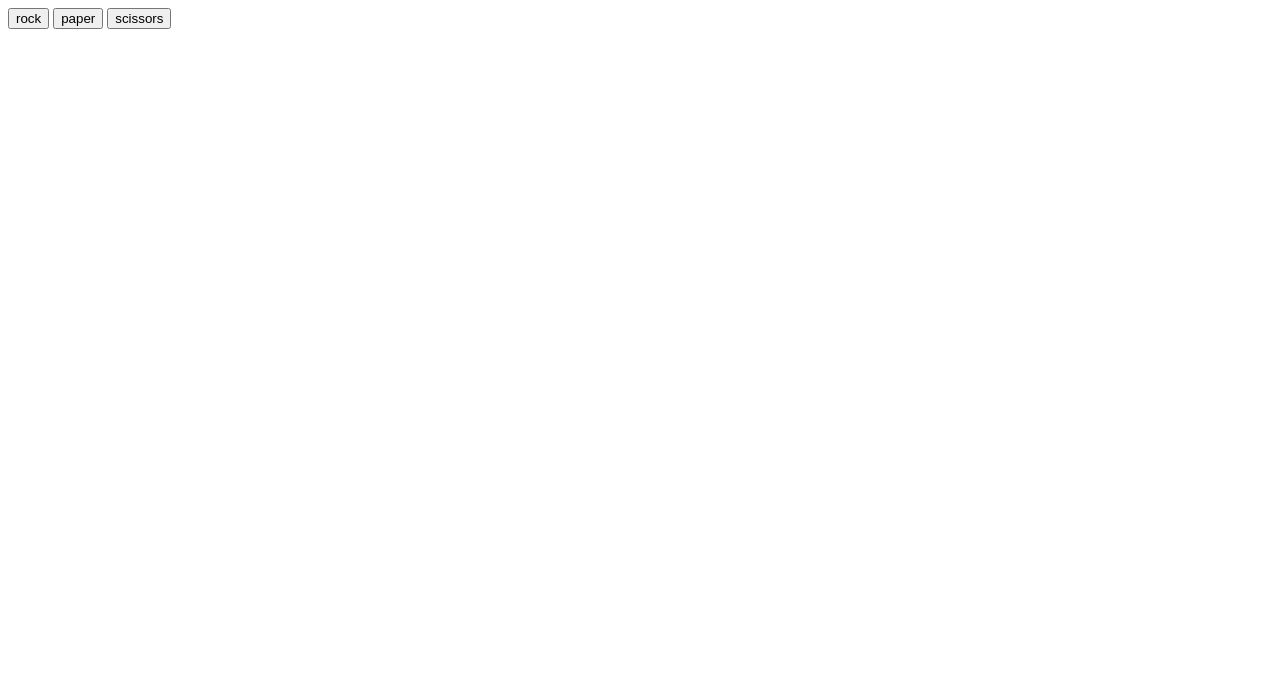
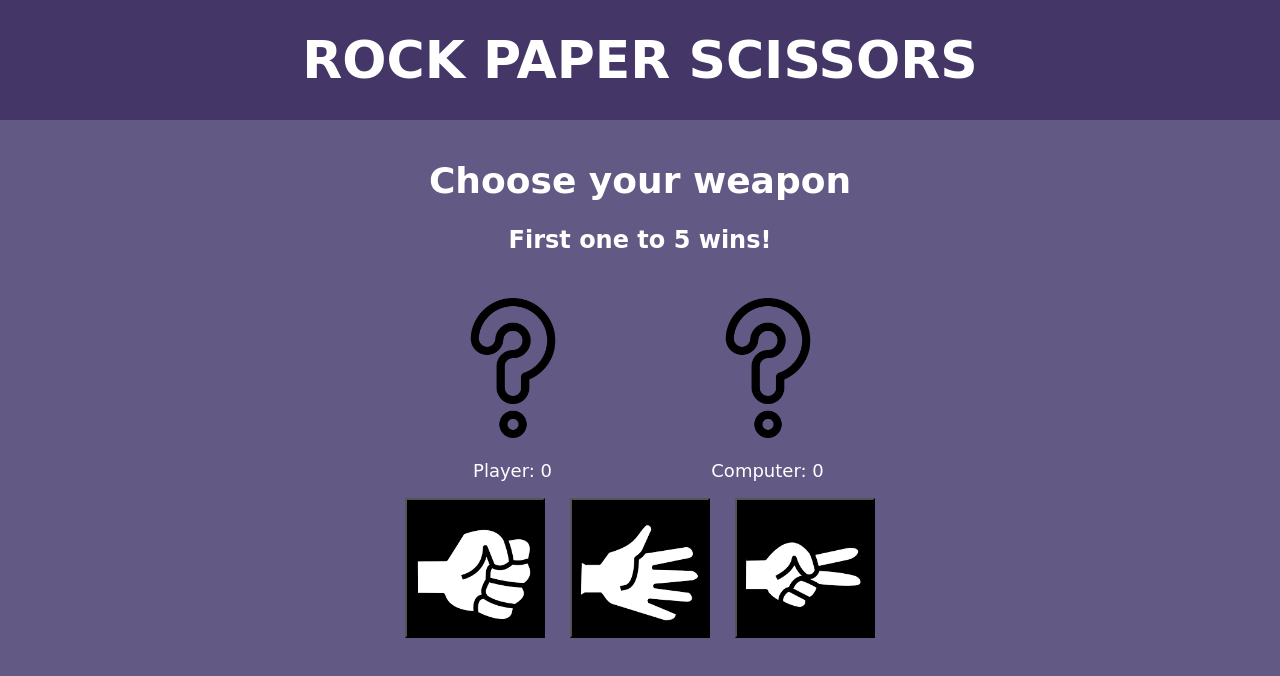
Before and after one commit to michaelmaluf/rps, a plain HTML site: page index.html in a window 1280 px wide. Drawn offline with Linux system fonts and the light colour scheme; a web font is replaced by a local one.

Commit message:
Added image files

```diff
--- a/index.html
+++ b/index.html
@@ -2,15 +2,51 @@
 <html lang="en">
 <head>
   <meta name="viewport" content="width=device-width, initial-scale=1.0">
-  <title>Document</title>
+  <link rel="preconnect" href="https://fonts.googleapis.com">
+  <link rel="preconnect" href="https://fonts.gstatic.com" crossorigin>
+  <link href="https://fonts.googleapis.com/css2?family=Shantell+Sans&family=Tilt+Warp&display=swap" rel="stylesheet">
+  <link rel="stylesheet" href="style.css">
+  <title>Rock Paper Scissors!</title>
 </head>
 <body>
-  <div class="container">
-    <button class="btn rock">rock</button>
-    <button class="btn paper">paper</button>
-    <button class="btn scissors">scissors</button>
-    <div class="result"></div>
+  <header class="header">
+    <h1 class="title">ROCK   PAPER   SCISSORS</h1>
+  </header>
+  <div class="main">
+    <div class="scoreboard">
+      <h2 class="game-info">Choose your weapon</h2>
+      <h3 class="score-info">First one to 5 wins!</h3>
+
+      <div class="scores-container">
+        <div class="score-box">
+          <div class="sign" id="player-sign">
+            <img src="question-mark.png">
+          </div>
+          <p class="score" id="player-score">Player: 0</p>
+        </div>
+
+        <div class="score-box">
+          <div class="sign" id="computer-sign">
+            <img src="question-mark.png">
+          </div>
+          <p class="score" id="computer-score">Computer: 0</p>
+          </div>
+        </div>
+      </div>
+    </div>
+    <div class="buttons">
+      <button class="btn rock"></button>
+      <button class="btn paper"></button>
+      <button class="btn scissors"></button>
+    </div>
   </div>
+  <div class="footer">
+
+  </div>
+  <div class="model">
+
+  </div>
+  <div class="overlay"></div>
   <script src="code.js"></script>
 </body>
 </html>
--- /dev/null
+++ b/style.css
@@ -0,0 +1,102 @@
+body {
+  background-color: #635985;
+  color: white;
+  font-family: 'Tilt Warp', cursive;
+  margin: 0;
+}
+
+img {
+  width: 140px;
+  height: 140px;
+}
+
+.header {
+  display: flex;
+  justify-content: center;
+  background-color: #443768;
+  font-size: 26px;
+  font-weight: 700;
+  text-align: center;
+  margin: 0;
+  padding: 30px;
+}
+
+.title {
+  margin: 0;
+}
+
+.main {
+  display: flex;
+  flex-direction: column;
+  align-items: center;
+}
+
+.game-info {
+  margin-top: 40px;
+  font-size: 36px;
+  text-align: center;
+  margin-bottom: 25px;
+}
+
+.score-info {
+  text-align: center;
+  font-size: 24px;
+}
+
+.buttons {
+  display: flex;
+  justify-content: space-between;
+}
+
+.scores-container {
+  display: flex;
+  justify-content: center;
+  gap: 75px;
+  padding-top: 20px;
+}
+
+.score-box {
+  width: 180px;
+  height: 200px;
+  border-color: white;
+  border-width: 2px;
+  display: flex;
+  flex-direction: column;
+}
+
+.sign {
+  width: 180px;
+  height: 160px;
+  text-align: center;
+}
+
+.score {
+  text-align: center;
+  font-size: 18px;
+}
+
+.buttons {
+  display: flex;
+  justify-content: center;
+  gap: 25px;
+}
+
+.btn {
+  width: 140px;
+  height: 140px;
+}
+
+.btn.rock {
+  background-image: url('rock.png');
+  background-size: contain;
+}
+
+.btn.paper {
+  background-image: url('paper.png');
+  background-size: contain;
+}
+
+.btn.scissors {
+  background-image: url('scissors.png');
+  background-size: contain;
+}
```
Also changed, not shown: paper.png (added), question-mark.png (added), rock.png (added), scissors.png (added).
